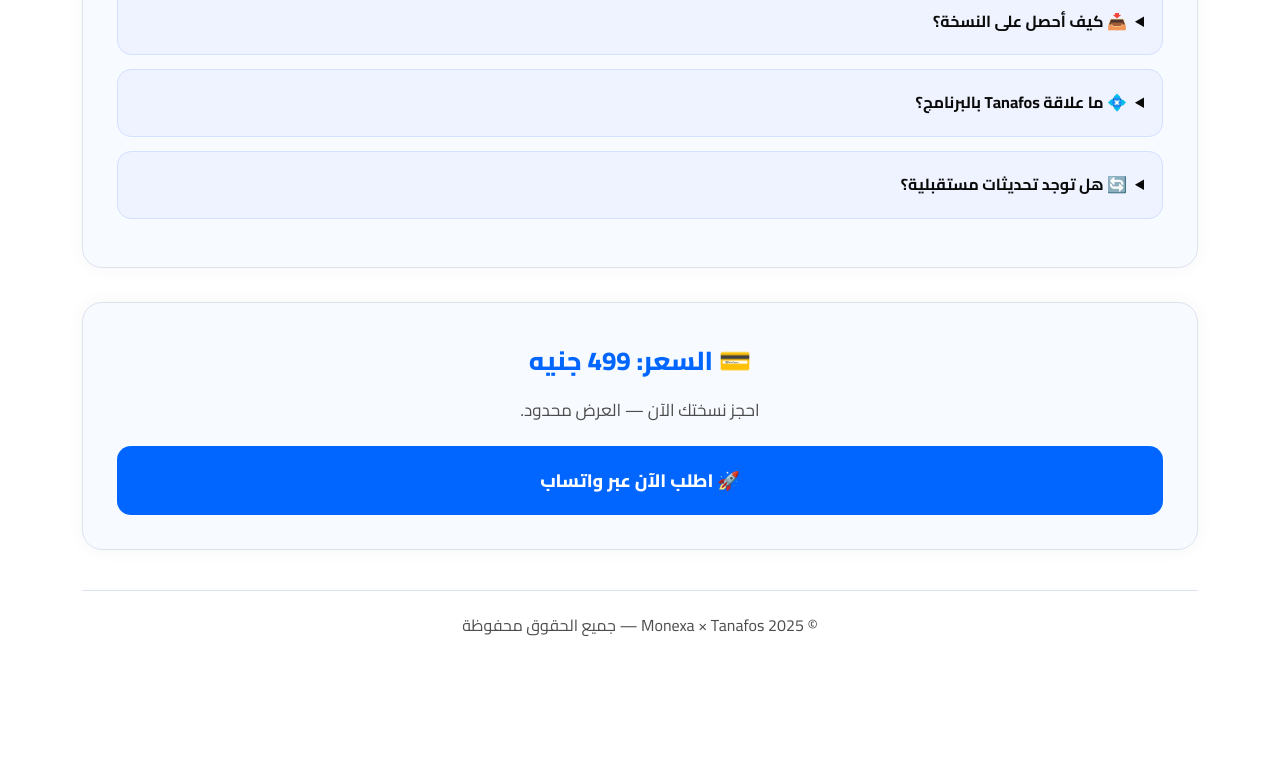
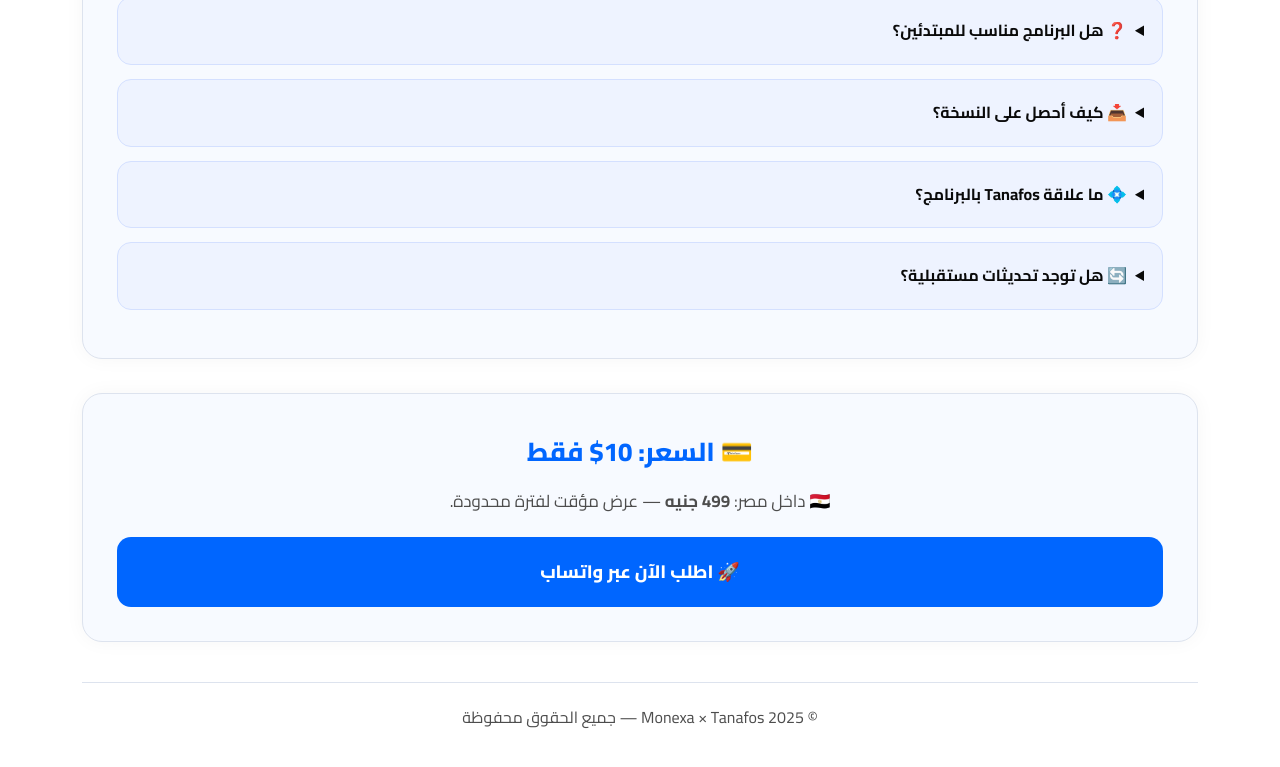
Before and after one commit to AbdElRhmann01/landing-page2, a plain HTML site: page index.html in a window 1280 px wide. Shown: the part 2027-2794 px from the top of the page. Before the commit the page ends 2720 px from the top, so only its background shows below. Drawn offline with Linux system fonts and the light colour scheme.

Commit message:
Add files via upload

```diff
--- a/index.html
+++ b/index.html
@@ -39,6 +39,7 @@
 </head>
 <body>
 <div class="container">
+<a href="https://wa.me/201018177519?text=أرغب%20في%20شراء%20Scalping%20Mastery" class="btn-main" style="margin-bottom:22px;">🔥 اطلب الآن — العرض المؤقت 10$ / 499 جنيه</a>
 <a href="https://wa.me/201018177519?text=أريد%20شراء%20Scalping%20Mastery" class="btn-main" style="margin-bottom:22px;">🔥 اطلب نسختك الآن</a>
 
 <!-- LOGO + HEADER -->
@@ -156,9 +157,8 @@
 
 <!-- CTA -->
 <div class="card" style="text-align:center">
-  <h2>💳 السعر: 499 جنيه</h2>
-  <p style="color:var(--muted);margin-top:10px;font-size:17px">احجز نسختك الآن — العرض محدود.</p>
-
+  <h2>💳 السعر: 10$ فقط</h2>
+  <p style="color:var(--muted);margin-top:10px;font-size:17px">🇪🇬 داخل مصر: <strong>499 جنيه</strong> — عرض مؤقت لفترة محدودة.</p>
   <a href="https://wa.me/201018177519?text=أرغب%20في%20شراء%20Scalping%20Mastery" class="btn-main">🚀 اطلب الآن عبر واتساب</a>
 </div>
 
```
